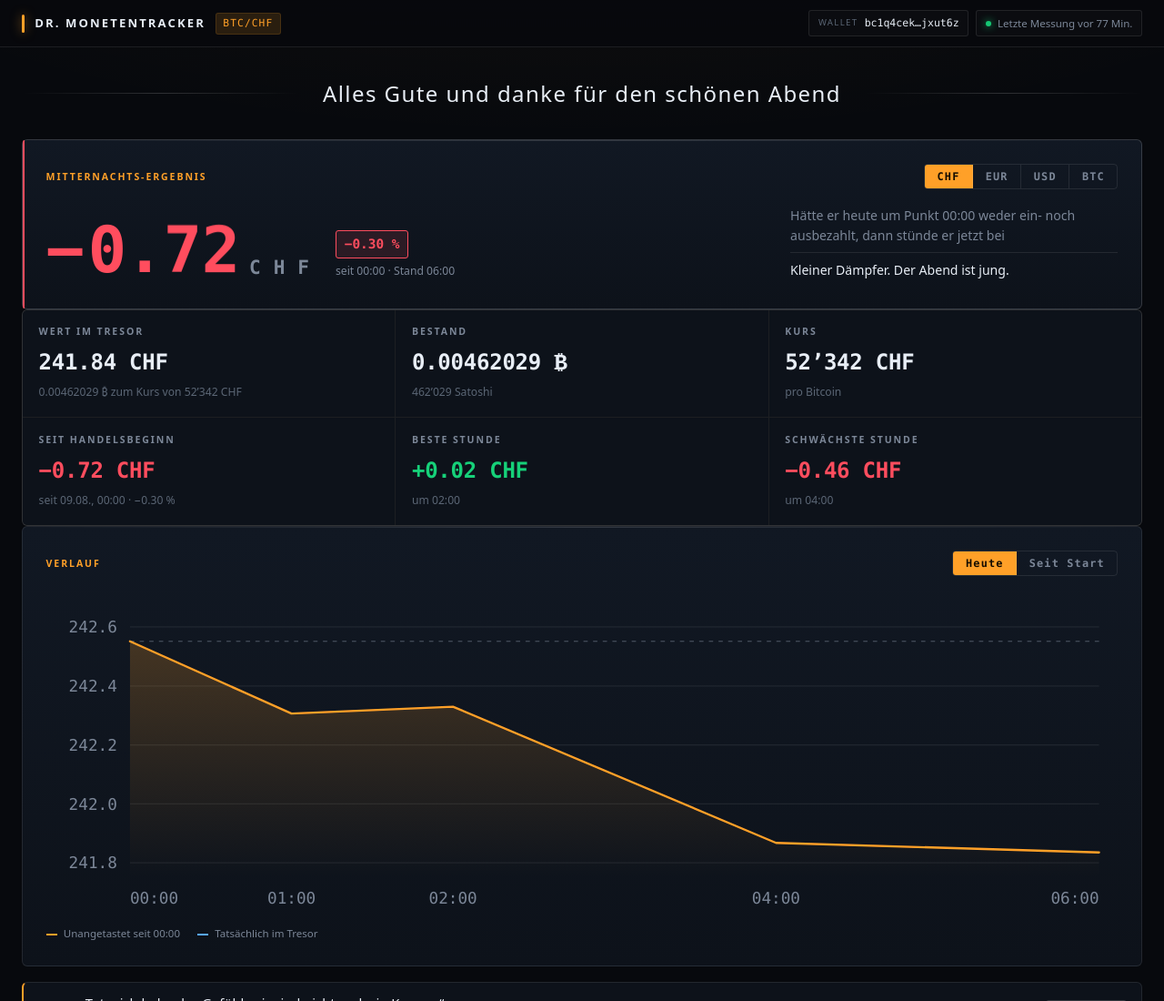
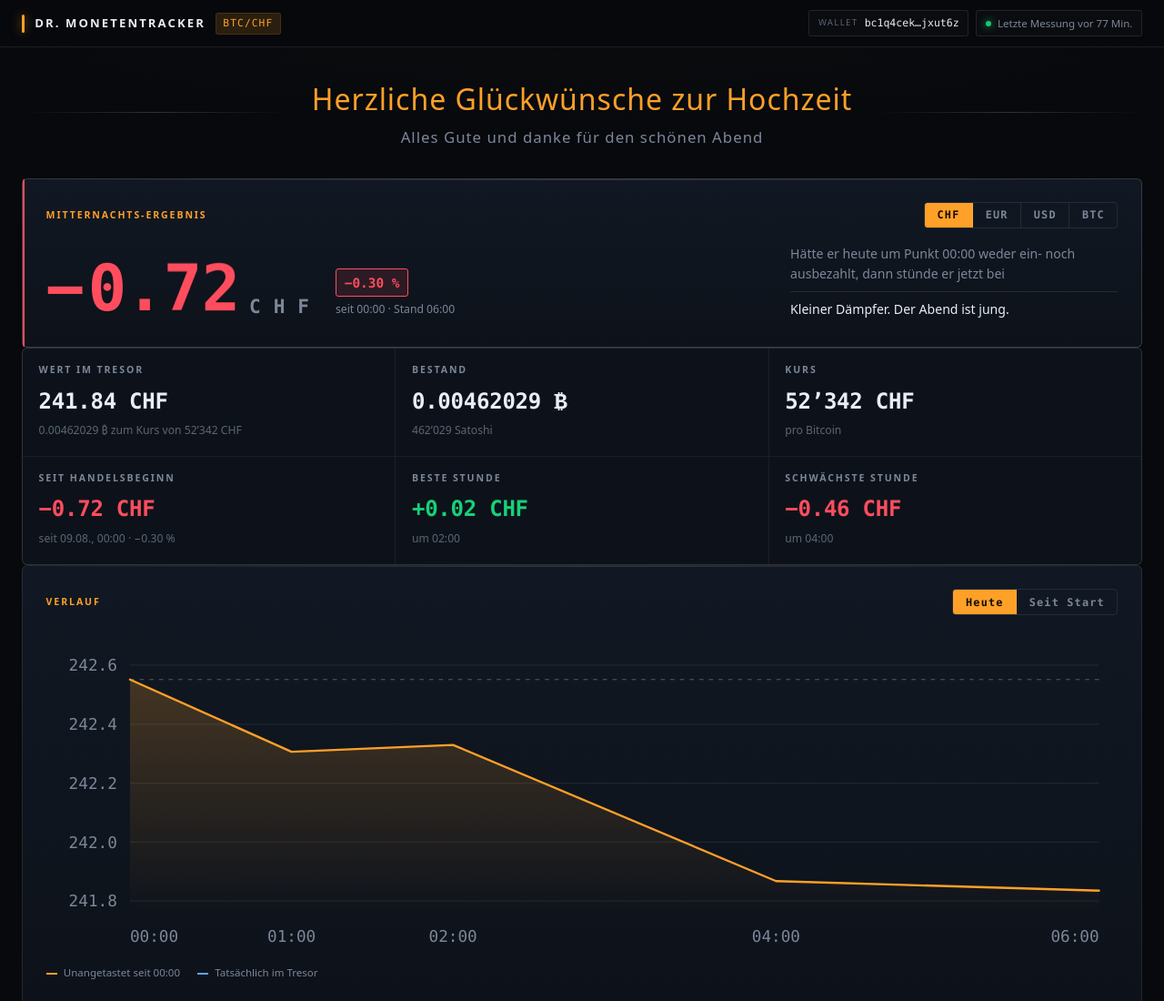
Before and after one commit to istagmbh/DR-Monetentracker, a website with bundled scripts: page index.html in a window 1280 px wide. Shown: the top 1100 px of the page at 91% size. Built offline with nearby package versions, Linux system fonts and the light colour scheme.

Commit message:
feat: Hochzeitsglückwünsche ins Banner aufnehmen (#10)
"Herzliche Glückwünsche zur Hochzeit" als Überschrift über der bisherigen Zeile, die als gedämpfte Unterzeile bleibt.

```diff
--- a/assets/css/style.css
+++ b/assets/css/style.css
@@ -243,13 +243,25 @@ a {
   background: linear-gradient(90deg, transparent, var(--line-strong), transparent);
 }
 
+.banner__body {
+  text-align: center;
+}
+
+.banner__title {
+  margin: 0;
+  font-size: clamp(1.15rem, 3.2vw, 2rem);
+  font-weight: 400;
+  letter-spacing: 0.03em;
+  color: var(--amber);
+  text-wrap: balance;
+}
+
 .banner__text {
-  margin: 0;
-  text-align: center;
-  font-size: clamp(0.95rem, 2.4vw, 1.5rem);
+  margin: 0.25rem 0 0;
+  font-size: clamp(0.85rem, 1.8vw, 1.05rem);
   font-weight: 300;
   letter-spacing: 0.06em;
-  color: var(--ink);
+  color: var(--muted);
   text-wrap: balance;
 }
 
--- a/index.html
+++ b/index.html
@@ -42,7 +42,10 @@
     <!-- Persönliches Banner -->
     <aside class="banner" aria-label="Nachricht">
       <div class="banner__rule" aria-hidden="true"></div>
-      <p class="banner__text">Alles Gute und danke für den schönen Abend</p>
+      <div class="banner__body">
+        <p class="banner__title">Herzliche Glückwünsche zur Hochzeit</p>
+        <p class="banner__text">Alles Gute und danke für den schönen Abend</p>
+      </div>
       <div class="banner__rule" aria-hidden="true"></div>
     </aside>
 
```
